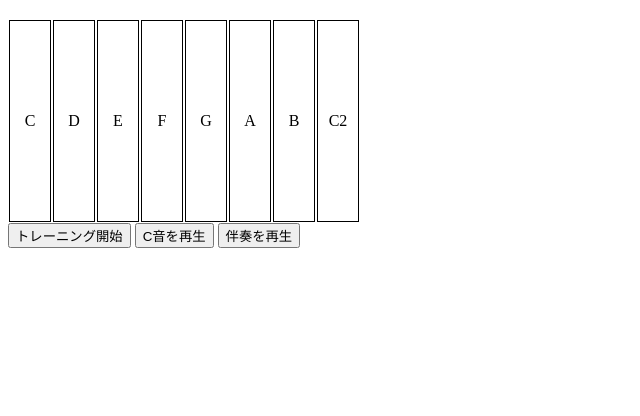
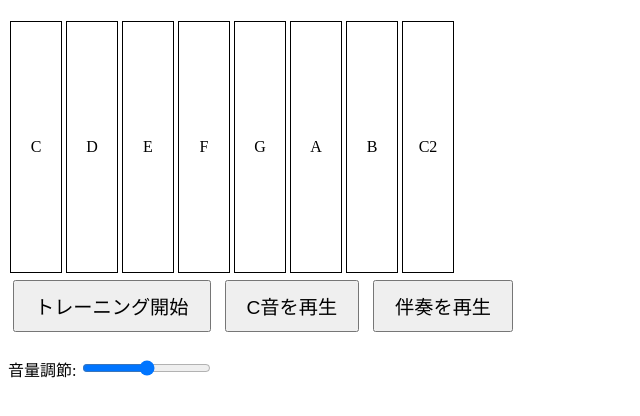
Before and after one commit to pecology/sound-traning, a plain HTML site: page index.html in a window 1280 px wide. Shown: the part 70-486 px from the top of the page, without its empty margins (0-640 px from the left). Drawn offline with Linux system fonts and the light colour scheme.

Commit message:
Update index.html

```diff
--- a/index.html
+++ b/index.html
@@ -7,24 +7,32 @@
     <style>
         .key {
             display: inline-block;
-            width: 40px;
-            height: 200px;
-            margin: 1px;
+            width: 50px; /* サイズを大きくしました */
+            height: 250px; /* サイズを大きくしました */
+            margin: 2px; /* マージンを少し大きくしました */
             background: white;
             border: 1px solid black;
             text-align: center;
-            line-height: 200px;
+            line-height: 250px; /* サイズを大きくしました */
             cursor: pointer;
         }
         .key.black {
-            width: 30px;
-            height: 120px;
+            width: 40px; /* サイズを大きくしました */
+            height: 150px; /* サイズを大きくしました */
             background: black;
             color: white;
             position: relative;
-            top: -80px;
-            left: -15px;
+            top: -100px; /* サイズを大きくしました */
+            left: -20px; /* サイズを大きくしました */
             z-index: 1;
+        }
+        button {
+            font-size: 1.2em; /* ボタンのフォントサイズを大きくしました */
+            padding: 10px 20px; /* ボタンのパディングを大きくしました */
+            margin: 5px; /* ボタンのマージンを大きくしました */
+        }
+        #volumeControl {
+            margin: 20px 0; /* スライダーのマージンを設定 */
         }
     </style>
 </head>
@@ -37,6 +45,10 @@
     <button id="playC">C音を再生</button>
     <button id="playChords">伴奏を再生</button>
     <div id="result"></div>
+    <div id="volumeControl">
+        <label for="volume">音量調節:</label>
+        <input type="range" id="volume" name="volume" min="0" max="1" step="0.01">
+    </div>
     <script src="app.js"></script>
 </body>
 </html>
```
